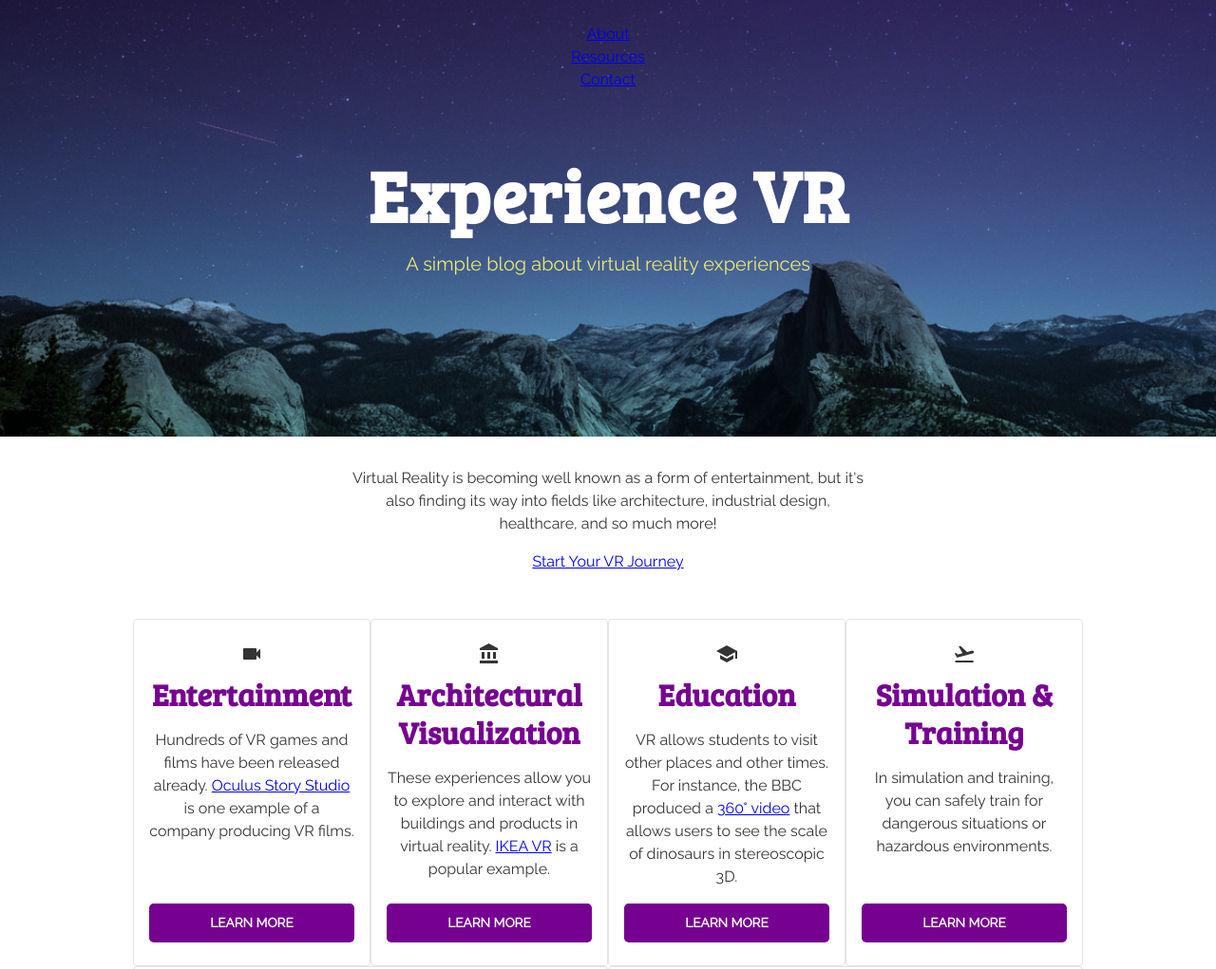
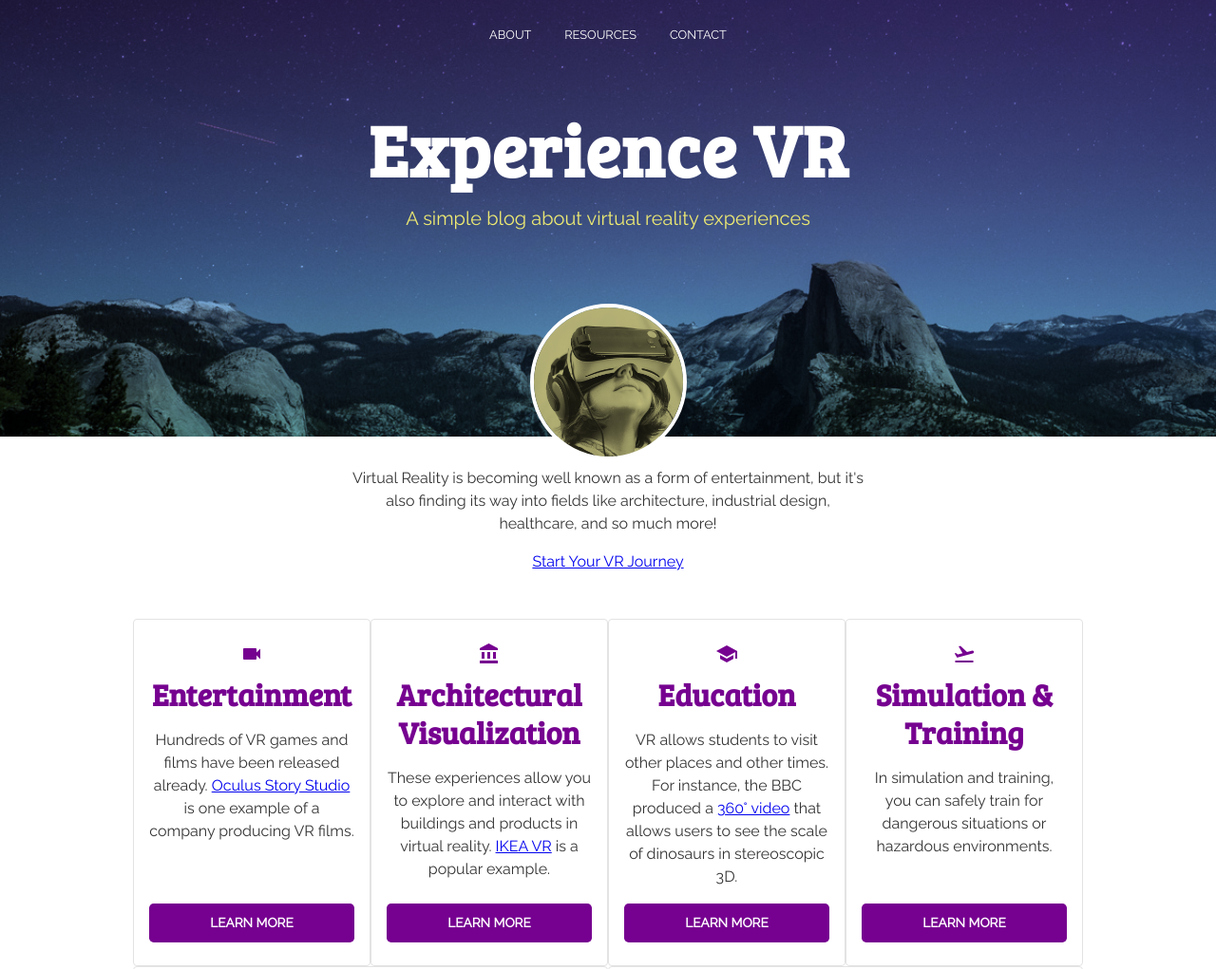
Before and after one commit to MairyBajwa/Working-With-Sass, a plain HTML site: page index.html in a window 1280 px wide. Shown: the top 1021 px of the page at 95% size. Drawn offline with Linux system fonts and the light colour scheme.

Commit message:
Nested the selectors
In this section I nested the list items inside .main-nav rules. also for the main header rules. ( plus i put a rounded image to the main header)

```diff
--- a/index.html
+++ b/index.html
@@ -19,7 +19,7 @@
         </ul>
         <h1>Experience VR</h1>
         <p>A simple blog about virtual reality experiences</p>
-<!--        <img class="img-featured" src="img/featured.jpg" alt="VR headset">-->
+     <img class="img-featured" src="img/featured.jpg" alt="VR headset">
       </div>
     </header>
 
--- a/scss/style.scss
+++ b/scss/style.scss
@@ -77,8 +77,29 @@ footer {
 
 /* COMPONENTS ----------------------------------------------- */
 
+.img-featured {
+  width: 165px;
+  border: 4px solid #fff;
+  border-radius: 50%;
+  margin-top: 75px;
+  position: relative;
+  z-index: 100;
+}
+
 .main-nav {
   margin-top: 1em;
+
+  li{
+    display: inline-block;
+    padding: 0 5px;
+    margin: 0 0.65em;
+  }
+  a{
+    text-decoration: none;
+    text-transform: uppercase;
+    color: $color-white;
+    font-size: 0.8em;
+  }
 }
 
 .card {
@@ -87,13 +108,18 @@ footer {
   padding: 1.5em 1em;
   border: 1px solid $color-shade;
   border-radius: .25em;
+
+  h1 {
+    margin: 0.35em 0 0;
+    line-height: 1.25;
+  }
+  .icon,
+  h1 {
+    color: $color-main;
 }
 
-.card h1 {
-  color: $color-main;
-  margin: 0.35em 0 0;
-  line-height: 1.25;
 }
+
 
 .btn-info {
   color: $color-white;
```
Also changed, not shown: css/style.css.
